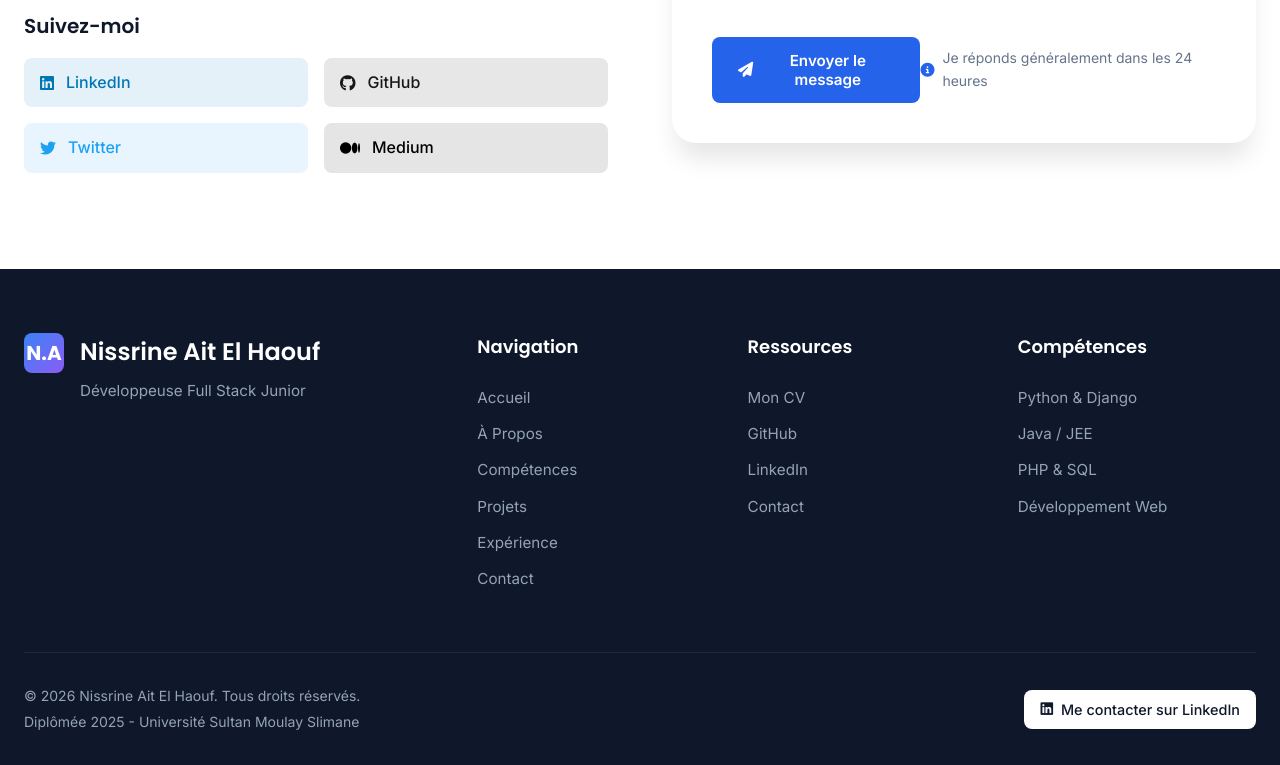
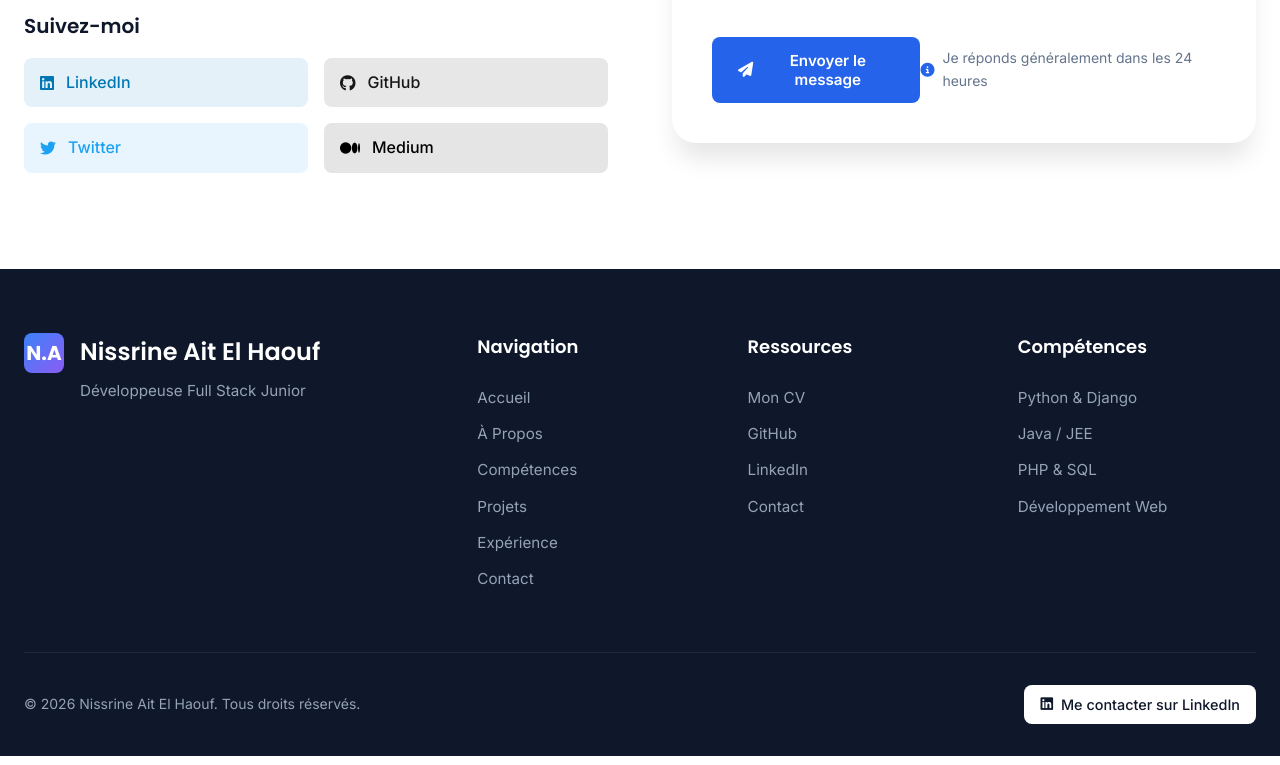
Before and after one commit to Nesrin6/nissrine, a plain HTML site: page index.html in a window 1280 px wide. Shown: the part 6528-7293 px from the top of the page. Drawn offline with Linux system fonts and the light colour scheme.

```diff
--- a/index.html
+++ b/index.html
@@ -798,7 +798,6 @@
             <div class="footer-bottom">
                 <div class="copyright">
                     <p>&copy; <span id="currentYear"></span> Nissrine Ait El Haouf. Tous droits réservés.</p>
-                    <p>Diplômée 2025 - Université Sultan Moulay Slimane</p>
                 </div>
 
                 <div class="footer-cta">
```
